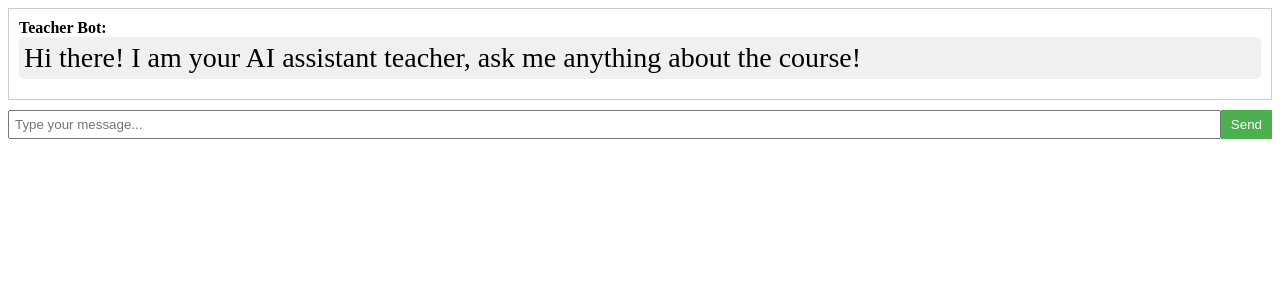
After one commit to RenzoM0/Education-API, a Flask app: page /views/course1chat in a window 1280 px wide. The commit adds this page. Shown: the top 300 px of the page. Run offline with Flask 3, Linux system fonts and the light colour scheme.

Commit message:
Functional course 1 & 2 chatbot
1 chatbot with parameters in apiapi.py
3 interface for different chats
TODO: clean up code in interface (inherit c_interface)

```diff
--- a/aiapi.py
+++ b/aiapi.py
@@ -4,9 +4,25 @@ import config
 
 openai.api_key = config.DevelopmentConfig.OPENAI_KEY
 
-def generateChatResponse(prompt):
+testresponse = """ You are a pirate"""
+instructionscourse1 = """ You are a Math teacher, you help students to learn about math.
+    If the student asks you questions not about math, ask them kindly to keep it on topic."""
+instructionscourse2 = """ You are a Research teacher, you help students to learn about doing research.
+    If the student asks you questions not about research, ask them kindly to keep it on topic."""
+
+def switch(number):
+    if number == 1:
+        return instructionscourse1
+    elif number == 2:
+        return instructionscourse2
+    else:
+        return testresponse
+# Switch not working, just for testing
+def generateChatResponse(prompt, number):
+    content = switch(number)
+
     messages = []
-    messages.append({"role": "system", "content": "You are a helpful assistant."})
+    messages.append({"role": "system", "content": content})
 
     question = {}
     question['role'] = 'user'
--- /dev/null
+++ b/templates/c_interface_course1.html
@@ -0,0 +1,115 @@
+<!DOCTYPE html>
+<html>
+<head>
+  <title>Chat UI</title>
+  <style>
+    .content{
+        font-size: 28px;
+    }
+    /* Chat container */
+    .chat-container {
+      flex: 1;
+      border: 1px solid #ccc;
+      margin: 0 auto;
+      padding: 10px;
+      overflow-y: auto;
+    }
+
+    /* Chat messages */
+    .message {
+      margin-bottom: 10px;
+    }
+
+    .message .sender {
+      font-weight: bold;
+    }
+
+    .message .content {
+      background-color: #F0F0F0;
+      padding: 5px;
+      border-radius: 5px;
+    }
+
+    /* Input area */
+    .input-container {
+      display: flex;
+      margin-top: 10px;
+    }
+
+    .input-box {
+      flex: 1;
+      padding: 5px;
+    }
+
+    .send-button {
+      padding: 5px 10px;
+      background-color: #4CAF50;
+      color: white;
+      border: none;
+      cursor: pointer;
+    }
+  </style>
+</head>
+<body>
+  <div class="list-group w-auto" id="chat-log">
+    <div class="chat-container mb-3">
+      <div class="message">
+          <span class="sender">Teacher Bot:</span>
+          <div class="content">
+            Hi there! I am your AI assistant teacher, ask me anything about the course!
+          </div>
+        </div>
+    </div>
+  </div>
+
+  <div class="input-container">
+    <input type="text" id="chat-input" class="input-box" placeholder="Type your message...">
+    <button class="send-button" id="gpt-button">Send</button>
+  </div>
+
+  <script src="https://code.jquery.com/jquery-3.6.3.min.js" integrity="sha256-pvPw+upLPUjgMXY0G+8O0xUf+/Im1MZjXxxgOcBQBXU=" crossorigin="anonymous"></script>
+  <script src="https://cdn.jsdelivr.net/npm/bootstrap@5.3.0-alpha1/dist/js/bootstrap.bundle.min.js" integrity="sha384-w76AqPfDkMBDXo30jS1Sgez6pr3x5MlQ1ZAGC+nuZB+EYdgRZgiwxhTBTkF7CXvN" crossorigin="anonymous"></script>
+
+  <script>
+    $("#gpt-button").click(function(){
+      var question = $("#chat-input").val();
+
+      let html_data = '';
+      html_data += `
+      <div class="chat-container">
+        <div class="message">
+          <span class="sender">You:</span>
+          <div class="content">
+            ${question}
+          </div>
+        </div>
+      </div>
+      `;
+      $("#chat-input").val('');
+      $("#chat-log").append(html_data);
+
+      //AJAX CALL TO THE SERVER
+      $.ajax({
+        type: "POST",
+        url: "/views/course1chat",
+        data: {'prompt': question},
+        success: function (data) {
+          let gpt_data = '';
+          gpt_data += `
+          <div class="chat-container">
+            <div class="message">
+              <span class="sender">Teacher Bot:</span>
+              <div class="content">
+                ${data.answer}
+              </div>
+            </div>
+          </div>
+          `;
+          $("#chat-log").append(gpt_data);
+        }
+      });
+
+    });
+  </script>
+</body>
+</html>
--- a/views.py
+++ b/views.py
@@ -14,7 +14,29 @@
         prompt = request.form['prompt']
 
         res = {}
-        res['answer'] = aiapi.generateChatResponse(prompt)
+        res['answer'] = aiapi.generateChatResponse(prompt, 0)
         return jsonify(res), 200
 
     return render_template("c_interface.html")
+
+@views.route("/course1chat", methods=['POST', 'GET'])
+def course1chat():
+    if request.method == 'POST':
+        prompt = request.form['prompt']
+
+        res = {}
+        res['answer'] = aiapi.generateChatResponse(prompt, 1)
+        return jsonify(res), 200
+
+    return render_template("c_interface_course1.html")
+
+@views.route("/course2chat", methods=['POST', 'GET'])
+def course2chat():
+    if request.method == 'POST':
+        prompt = request.form['prompt']
+
+        res = {}
+        res['answer'] = aiapi.generateChatResponse(prompt, 2)
+        return jsonify(res), 200
+
+    return render_template("c_interface_course2.html")
```
Also changed, not shown: templates/c_interface_course2.html (added, +115 -0 lines), templates/index.html (+4 -4 lines).
